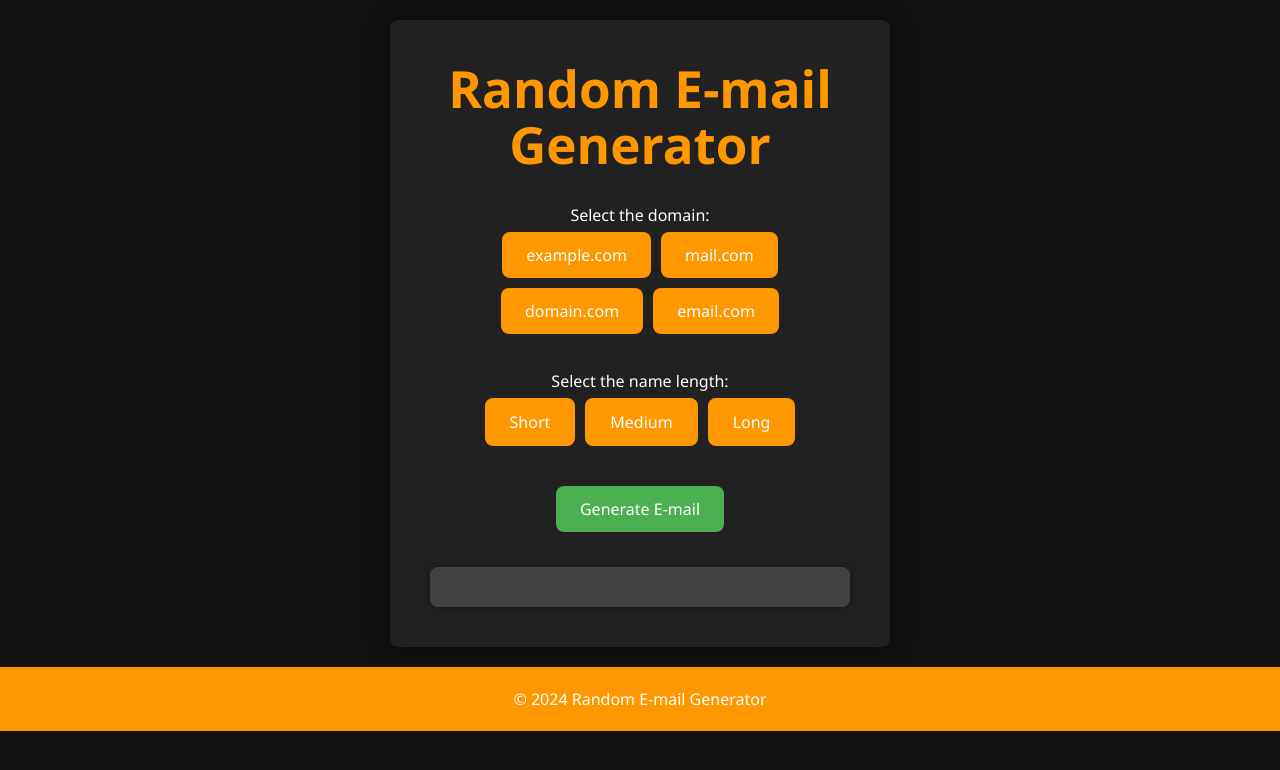
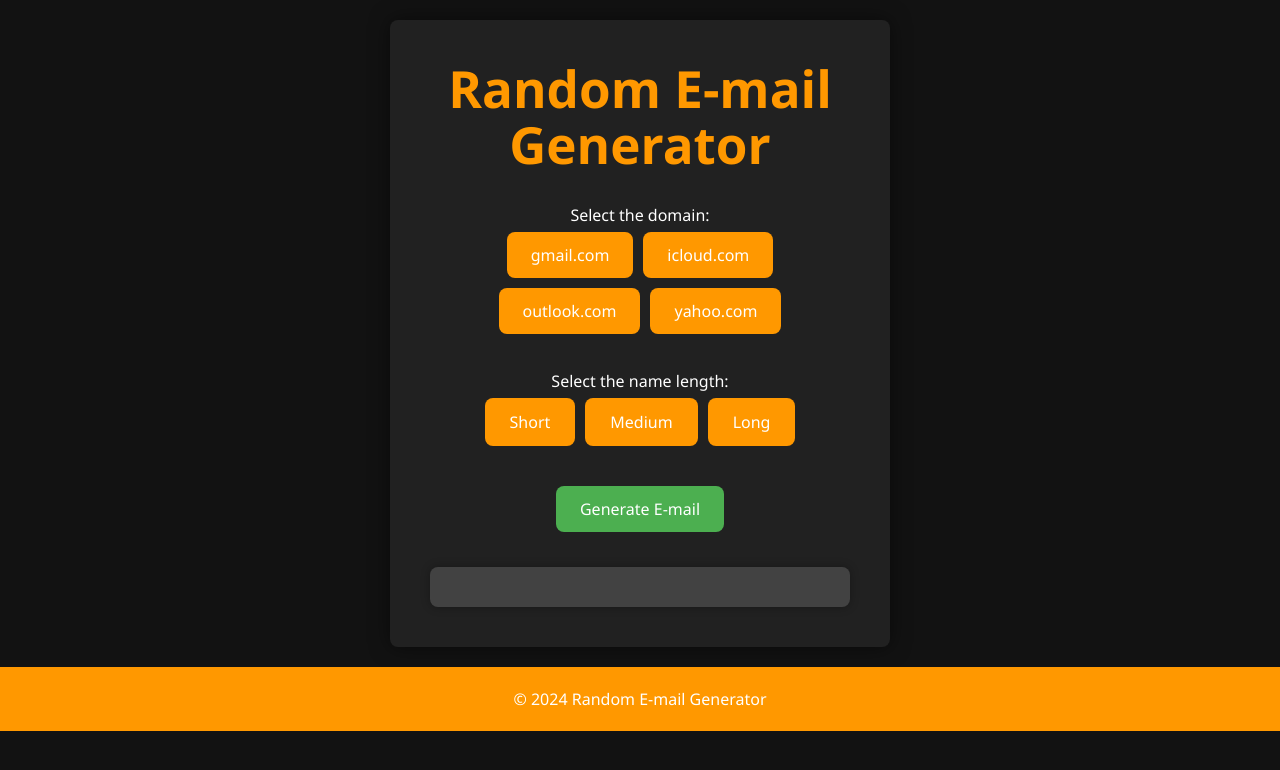
Before and after one commit to looreenz/random-email-gen-app, a React (Vite) app: page / in a window 1280 px wide. Shown: the top 770 px of the page. Built offline with nearby package versions, Linux system fonts and the light colour scheme.

Commit message:
Changed domains

```diff
--- a/src/Components/DomainButtons.tsx
+++ b/src/Components/DomainButtons.tsx
@@ -6,7 +6,7 @@ interface Props {
 }
 
 const DomainButtons: React.FC<Props> = ({ setSelectedDomain }) => {
-  const domains = ["example.com", "mail.com", "domain.com", "email.com"];
+  const domains = ["gmail.com", "icloud.com", "outlook.com", "yahoo.com"];
 
   const handleButtonClick = (event: React.MouseEvent<HTMLButtonElement>) => {
     const buttons = document.querySelectorAll('.domain-btn');
```
